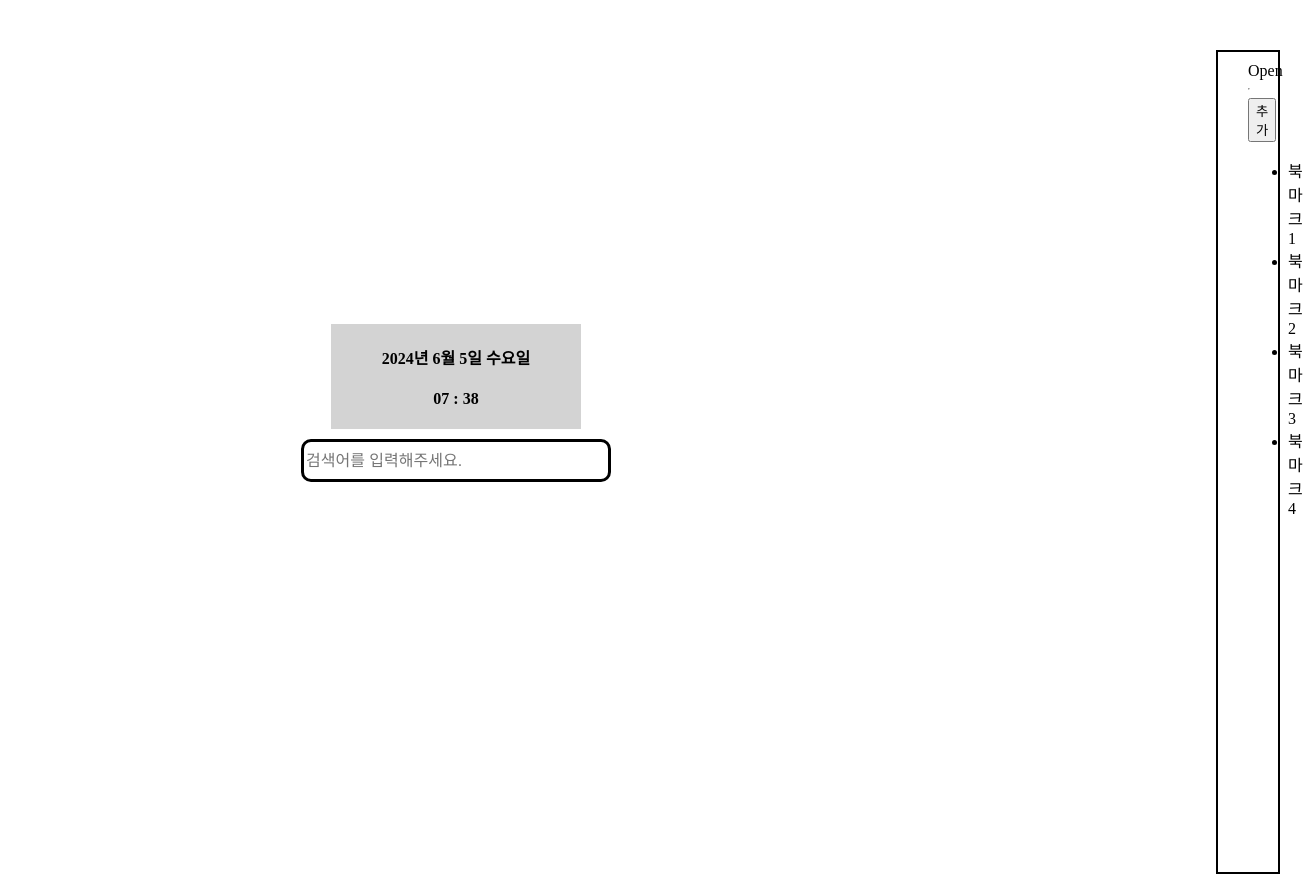
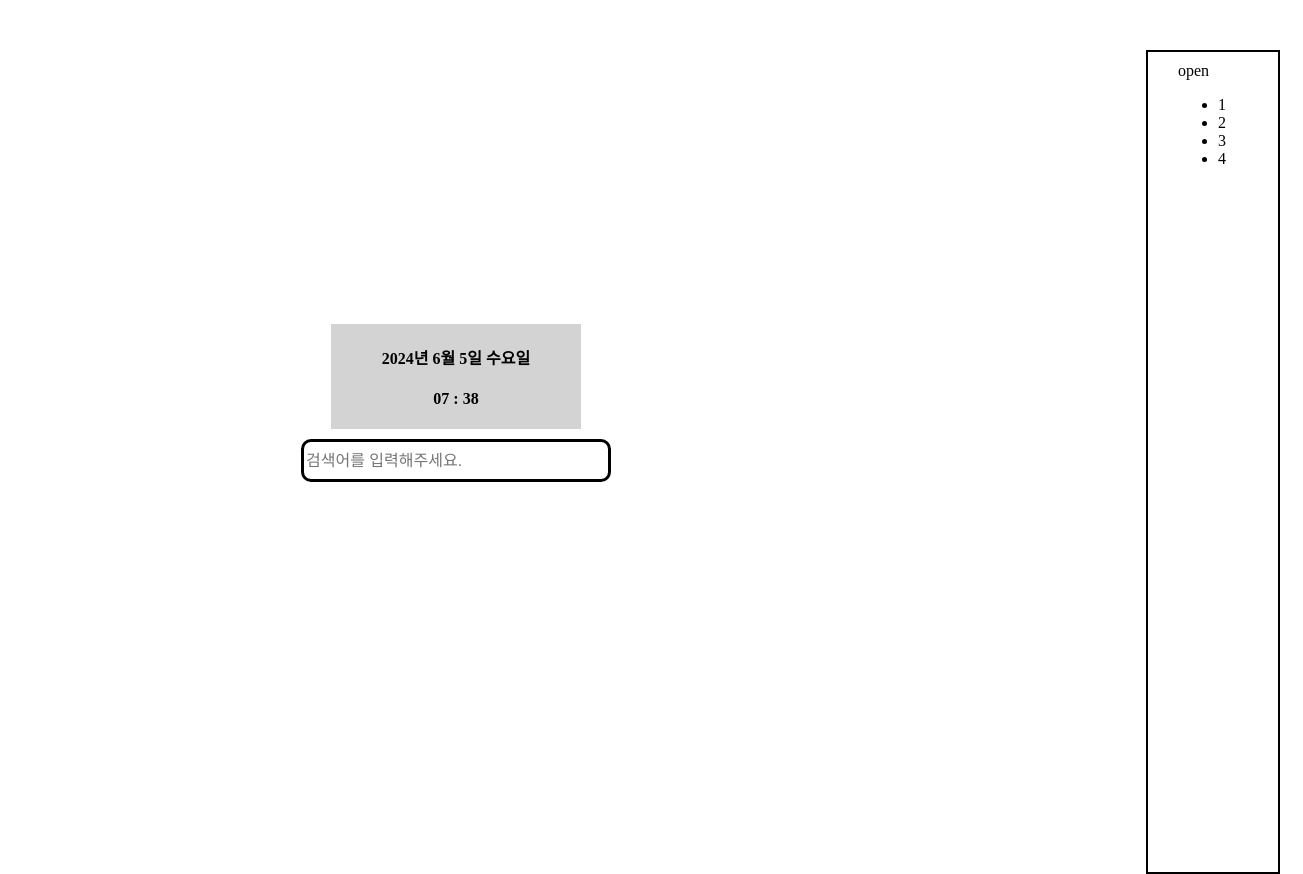
Before and after one commit to Rayched/MyChrome_custom_page, a React (Create React App) app: page / in a window 1280 px wide. Shown: the whole page, 1303 px wide, since content can reach past the window. Built offline with nearby package versions, Linux system fonts and the light colour scheme.

Commit message:
북마크 바: 북마크 입력 form 추가

```diff
--- a/src/components/Bookmarks/Add_Bookmark.tsx
+++ b/src/components/Bookmarks/Add_Bookmark.tsx
@@ -1,8 +1,46 @@
 //북마크 추가 form
 
+import { useState } from "react";
+import styled from "styled-components";
+
+const BookmarkAddForm = styled.div`
+    display: block;
+    border: 1px solid black;
+`;
+
+
 function Bookmark_Addform(){
+    const [B_Name, setName] = useState("");
+    const [B_URL, setURL] = useState("");
+    const [Items, setItems] = useState({});
+
+    const onSubmit = () => {
+        if(B_Name === "" || B_URL === "") return;
+
+        setItems({name: B_Name, url: B_URL});
+        console.log(Items);
+
+        setName("");
+        setURL("");
+    }
+
+    const Name_onChange = (event: React.ChangeEvent<HTMLInputElement>) => {
+        setName(event.currentTarget.value);
+    }
+
+    const URL_onChange = (event: React.ChangeEvent<HTMLInputElement>) => {
+        setURL(event.currentTarget.value);
+    }
+
     return (
-        <div></div>
+        <div>
+            <BookmarkAddForm>
+                <div>이름 <input type="text" value={B_Name} onChange={Name_onChange}/></div>
+                <div>주소 <input type="text" value={B_URL} onChange={URL_onChange}/></div>
+                <button onClick={onSubmit}>추가</button>
+                <button>삭제</button>
+            </BookmarkAddForm>
+        </div>
     );
 }
 
--- a/src/components/Bookmarks/Bookmark_Bar.tsx
+++ b/src/components/Bookmarks/Bookmark_Bar.tsx
@@ -1,5 +1,6 @@
 import { useState } from "react";
 import styled from "styled-components";
+import Bookmark_Items from "./Bookmark_Items";
 
 interface BookmarkBar {
     BmkWidth: number
@@ -15,8 +16,8 @@ const Bookmark_Bar = styled.div<BookmarkBar>`
 `;
 
 function Bookmarks(){
-    const [Btns, setBtns] = useState("close");
-    const [BmkWidth, setWidth] = useState(0);
+    const [Btns, setBtns] = useState("open");
+    const [BmkWidth, setWidth] = useState(70);
 
     const BtnClicks = () => {
         if (Btns === "open"){
@@ -33,33 +34,8 @@ function Bookmarks(){
     return (
         <div>
             <Bookmark_Bar BmkWidth={BmkWidth}>
-                <div onClick={BtnClicks}>
-                    {
-                        (Btns === "close") ? "Open" : "Close"
-                    }
-                </div>
-                {
-                    (Btns === "open")
-                    ? (
-                    <div>
-                        <ul>
-                            <li>북1</li>
-                            <li>북2</li>
-                            <li>북3</li>
-                            <li>북4</li>
-                        </ul>
-                    </div>)
-                    : <div>
-                        <hr/>
-                        <button>추가</button>
-                        <ul>
-                            <li>북마크 1</li>
-                            <li>북마크 2</li>
-                            <li>북마크 3</li>
-                            <li>북마크 4</li>
-                        </ul>
-                    </div>
-                }
+                <div onClick={BtnClicks}>{Btns}</div>
+                <Bookmark_Items Bar_is={Btns}/>
             </Bookmark_Bar>
         </div>
     );
--- a/src/components/Bookmarks/Bookmark_Items.tsx
+++ b/src/components/Bookmarks/Bookmark_Items.tsx
@@ -1,8 +1,56 @@
 //북마크 아이템
 
-function Bookmark_Items(){
+import { useEffect, useState } from "react";
+import Bookmark_Addform from "./Add_Bookmark";
+
+interface Bookmark_Bars {
+    Bar_is: string,
+}
+
+function Bookmark_Items({Bar_is}: Bookmark_Bars){
+    const [AddBtnis, setBtnis] = useState(false);
+
+    const AddBtnOnClick = () => {
+        setBtnis(true);
+        if (AddBtnis == true){
+            setBtnis(false);
+        }
+    }
+
     return (
-        <div></div>
+        <div>
+            {
+                (Bar_is === "close")
+                ? (
+                    <div>
+                        <div>
+                            <button onClick={AddBtnOnClick}>추가</button>
+                            <button>수정 / 삭제</button>
+                        </div>
+                        {
+                            (AddBtnis === true) ?
+                            <Bookmark_Addform />
+                            : undefined
+                        }
+                        <ul>
+                            <li>북마크 1</li>
+                            <li>북마크 2</li>
+                            <li>북마크 3</li>
+                            <li>북마크 4</li>
+                        </ul>
+                    </div>
+                ) : (
+                    <div>
+                        <ul>
+                            <li>1</li>
+                            <li>2</li>
+                            <li>3</li>
+                            <li>4</li>
+                        </ul>
+                    </div>
+                )
+            }
+        </div>
     );
 }
 
```
